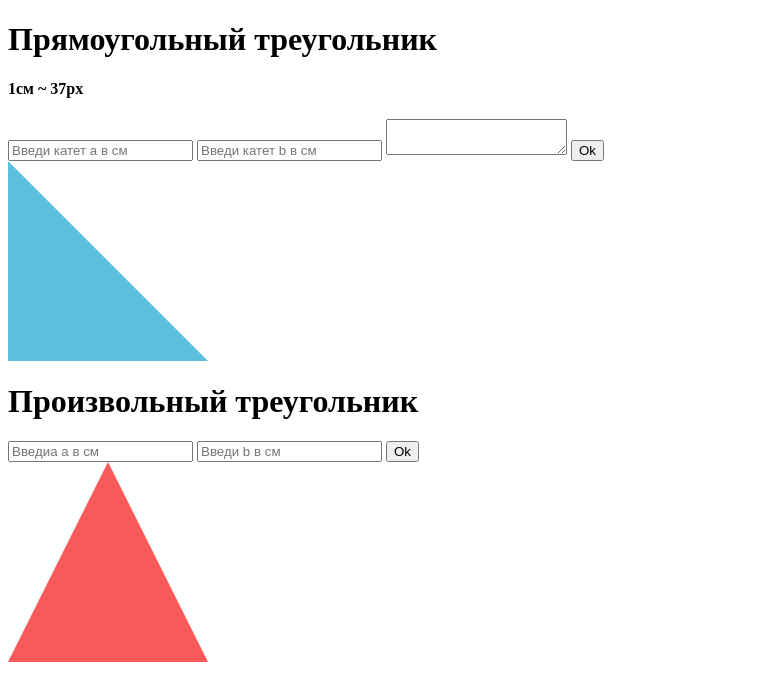
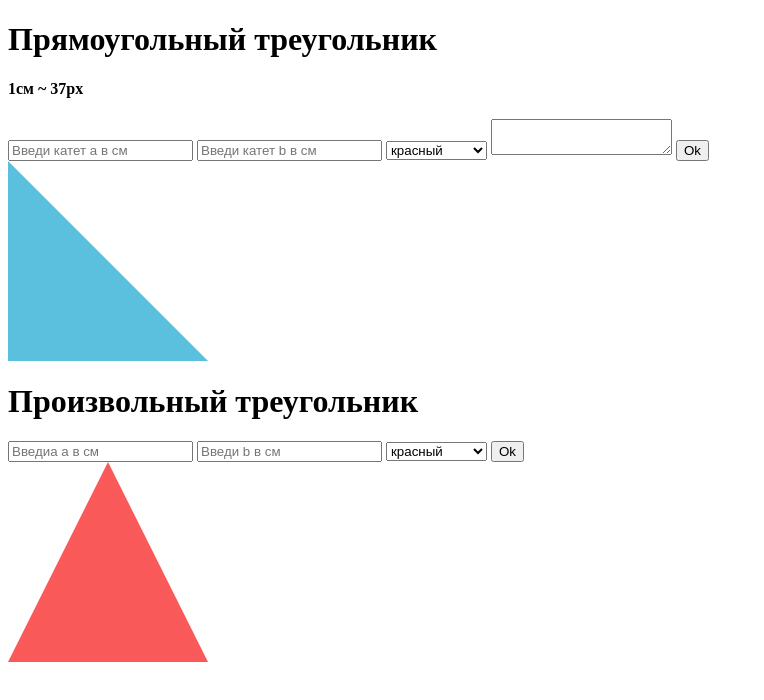
Before and after one commit to Romka2005/triangle, a plain HTML site: page index.html in a window 1280 px wide. Shown: the whole page, without its empty margins (0-764 px from the left). Drawn offline with Linux system fonts and the light colour scheme.

Commit message:
резюме

```diff
--- a/index.html
+++ b/index.html
@@ -12,6 +12,16 @@
     <h4>1см ~ 37px</h4>
     <input type="text" placeholder="Введи катет a в см" id="a">
     <input type="text" placeholder="Введи катет b в см" id="b">
+    <select name="color" id="bg">
+        <option value="red" id="red">красный</option>
+        <option value="yellow" id="yellow">желтый</option>
+        <option value="blue" id="blue">синий</option>
+        <option value="black" id="black">черный</option>
+        <option value="gray" id="gray">серый</option>
+        <option value="brown" id="brown">коричневый</option>
+        <option value="purple" id="purple">фиолетовый</option>
+        <option value="chocolate" id="chocolate">шоколадный</option>
+    </select>
     <textarea name="" id="ds"></textarea>
     <button onclick="trianglesbm()">Ok</button>
     <div class="triangle-bottom-left"></div>
@@ -19,6 +29,16 @@
     <h1>Произвольный треугольник</h1>
     <input type="text" placeholder="Введиa a в см" id="a2">
     <input type="text" placeholder="Введи b в см" id="b2">
+    <select name="color" id="bg2">
+        <option value="red" id="red2">красный</option>
+        <option value="yellow" id="yellow2">желтый</option>
+        <option value="blue" id="blue2">синий</option>
+        <option value="black" id="black2">черный</option>
+        <option value="gray" id="gray2">серый</option>
+        <option value="brown" id="brown2">коричневый</option>
+        <option value="purple" id="purple2">фиолетовый</option>
+        <option value="chocolate" id="chocolate2">шоколадный</option>
+    </select>
     <button onclick="trianglesbm2()">Ok</button>
     <div class="triangle-top2"></div>
 
--- a/script.js
+++ b/script.js
@@ -3,11 +3,14 @@ let b = document.getElementById('b');
 let c = document.getElementById('c');
 let triangle = document.querySelector('.triangle-bottom-left');
 let ds = document.getElementById('ds');
+let bg = document.getElementById('bg');
+
 function trianglesbm() {
     console.log(a.value);
     console.log(triangle);
+    console.log(bg.value);
 
-    triangle.style.borderBottom = a.value * 37 + "px solid #5bc0de";
+    triangle.style.borderBottom = a.value * 37 + "px solid " + bg.value;
     triangle.style.borderRight= b.value * 37 + "px solid transparent";
     let result = Math.floor(Math.sqrt(Math.pow(a.value, 2) + Math.pow(b.value, 2)));
     ds.innerHTML = "Гипотенуза равна: " + result;
@@ -18,6 +21,7 @@ let a2 = document.getElementById('a2');
 let b2 = document.getElementById('b2');
 let c2 = document.getElementById('c2');
 let triangle2 = document.querySelector('.triangle-top2');
+let bg2 = document.getElementById('bg2');
 
 function trianglesbm2() {
     console.log(a2.value);
@@ -25,4 +29,5 @@ function trianglesbm2() {
 
     triangle2.style.borderLeft = a2.value * 37 + "px solid transparent";
     triangle2.style.borderRight = b2.value * 37 + "px solid transparent";
+    triangle2.style.borderBottom = a2.value * 37 + "px solid " + bg2.value;
 }
```
